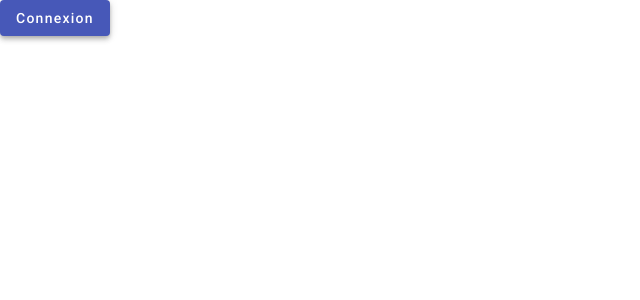
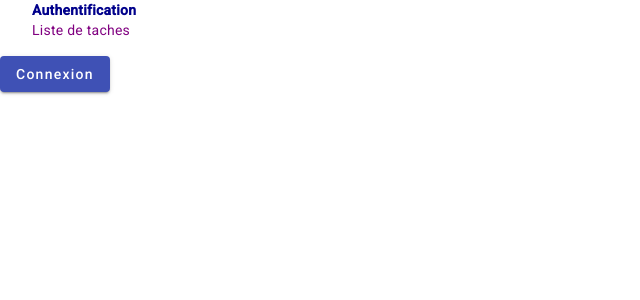
Before and after one commit to formateur357/ANG-JVS1123, an Angular app in the folder todo/: page /login in a window 1280 px wide. Shown: the top 300 px of the page, without its empty margins (0-640 px from the left). Built offline with nearby package versions, Linux system fonts and the light colour scheme.

Commit message:
add correction routerLink

```diff
--- a/todo/src/app/components/nav/nav.component.html
+++ b/todo/src/app/components/nav/nav.component.html
@@ -1 +1,9 @@
 <app-logout></app-logout>
+<ul>
+  <li routerLinkActive="active" >
+    <a routerLink="login">Authentification</a>
+  </li>
+  <li routerLinkActive="active" [routerLinkActiveOptions]="{exact: true}">
+    <a routerLink="todolist">Liste de taches</a>
+  </li>
+</ul>
--- a/todo/src/app/components/nav/nav.component.scss
+++ b/todo/src/app/components/nav/nav.component.scss
@@ -0,0 +1,13 @@
+.active a {
+  font-weight: bold;
+  color: darkblue;
+}
+
+a {
+  color: purple;
+  text-decoration: none;
+}
+
+li {
+  list-style: none;
+}
--- a/todo/src/app/services/auth.service.ts
+++ b/todo/src/app/services/auth.service.ts
@@ -1,4 +1,5 @@
 import { Injectable } from '@angular/core';
+import { Router } from '@angular/router';
 
 @Injectable({
   providedIn: 'root',
@@ -6,15 +7,17 @@ import { Injectable } from '@angular/core';
 export class AuthService {
   public isAuth: boolean = false;
 
-  constructor() {}
+  constructor(private router: Router) {}
 
   public login(): void {
     setTimeout(() => {
       this.isAuth = true;
+      this.router.navigate(['todolist']);
     }, 2000);
   }
 
   public logout(): void {
     this.isAuth = false;
+    this.router.navigate(['login']);
   }
 }
```
